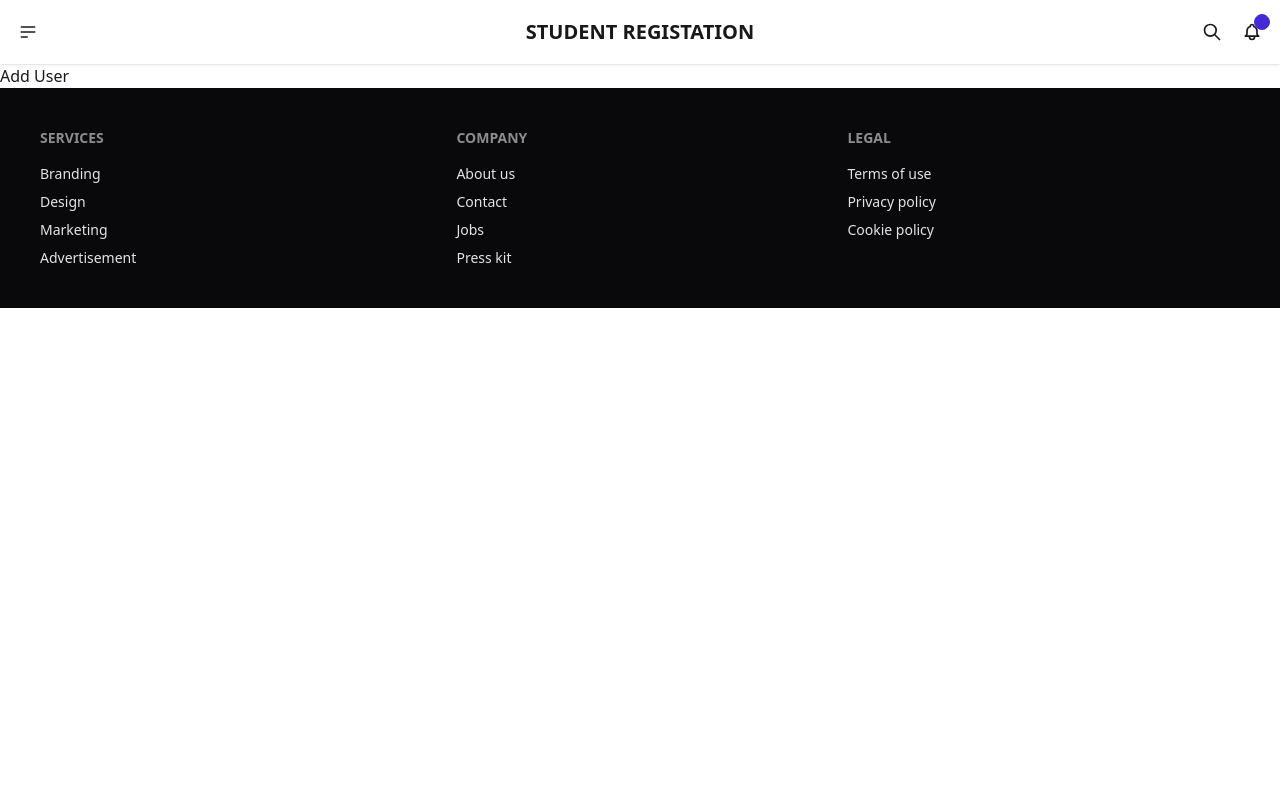
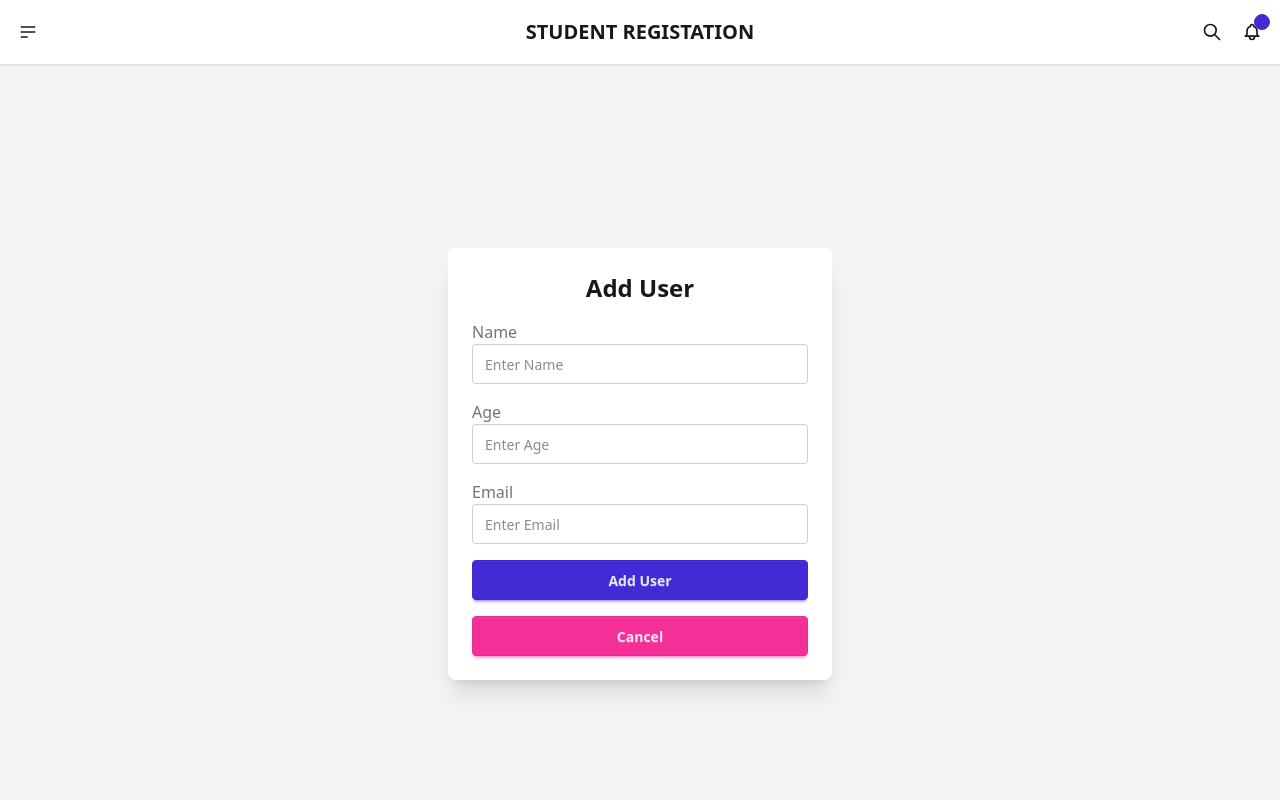
Before and after one commit to Senitha-Shehan/MERN-TEST-PROJECT, a React (Vite) app in the folder frontend/: page /AddUser in a window 1280 px wide. Shown: the top 800 px of the page. Built offline with nearby package versions, Linux system fonts and the light colour scheme.

Commit message:
Frontend Done

```diff
--- a/frontend/src/component/AddUser/AddUser.jsx
+++ b/frontend/src/component/AddUser/AddUser.jsx
@@ -1,13 +1,83 @@
-import React from 'react'
+import React, { useState } from "react";
+import { useNavigate } from "react-router-dom";
+import axios from "axios";
 
 const AddUser = () => {
-  return (
-    <div>
+    const navigate = useNavigate();
+    const [inputs, setInputs] = useState({
+        name: "",
+        age: "",
+        email: ""
+    });
 
-        <h1>Add User</h1>
+    const handleChange = (e) => {
+        setInputs((prevState) => ({
+            ...prevState,
+            [e.target.name]: e.target.value,
+        }));
+    };
 
-    </div>
-  )
-}
+    const handleSubmit = async (e) => {
+        e.preventDefault();
+        try {
+            const response = await axios.post("http://localhost:5000/users", inputs);
+            alert("User added successfully!");
+            navigate(`/UserDetails`); // Navigate to user details
+        } catch (error) {
+            console.error("Error adding user:", error.response?.data || error.message);
+            alert(error.response?.data?.message || "Failed to add user.");
+        }
+    };
 
-export default AddUser
+    return (
+        <div className="flex justify-center items-center min-h-screen bg-gray-100">
+            <div className="card w-96 bg-white shadow-xl p-6">
+                <h2 className="text-2xl font-bold mb-4 text-center">Add User</h2>
+                <form onSubmit={handleSubmit} className="space-y-4">
+                    <div>
+                        <label className="label">Name</label>
+                        <input
+                            type="text"
+                            name="name"
+                            value={inputs.name}
+                            onChange={handleChange}
+                            className="input input-bordered w-full"
+                            placeholder="Enter Name"
+                            required
+                        />
+                    </div>
+                    <div>
+                        <label className="label">Age</label>
+                        <input
+                            type="number"
+                            name="age"
+                            value={inputs.age}
+                            onChange={handleChange}
+                            className="input input-bordered w-full"
+                            placeholder="Enter Age"
+                            required
+                        />
+                    </div>
+                    <div>
+                        <label className="label">Email</label>
+                        <input
+                            type="email"
+                            name="email"
+                            value={inputs.email}
+                            onChange={handleChange}
+                            className="input input-bordered w-full"
+                            placeholder="Enter Email"
+                            required
+                        />
+                    </div>
+                    <button type="submit" className="btn btn-primary w-full">Add User</button>
+                </form>
+                <button onClick={() => navigate("/")} className="btn btn-secondary mt-4 w-full">
+                    Cancel
+                </button>
+            </div>
+        </div>
+    );
+};
+
+export default AddUser;
--- a/frontend/src/component/UserDetails/UserDetails.jsx
+++ b/frontend/src/component/UserDetails/UserDetails.jsx
@@ -1,6 +1,5 @@
 import React, { useEffect, useState } from "react";
 import axios from "axios";
-import User from "../User/User";
 
 const URL = "http://localhost:5000/users";
 
@@ -10,22 +9,139 @@ const fetchHandler = async () => {
 
 const UserDetails = () => {
   const [users, setUsers] = useState([]);
+  const [editIndex, setEditIndex] = useState(null);
+  const [editedUser, setEditedUser] = useState({});
 
   useEffect(() => {
     fetchHandler().then((data) => setUsers(data));
   }, []);
 
+  const handleDelete = async (id) => {
+    try {
+      await axios.delete(`${URL}/${id}`);
+      setUsers(users.filter((user) => user._id !== id));
+    } catch (error) {
+      console.error("Error deleting user:", error);
+    }
+  };
+
+  const handleEdit = (index) => {
+    setEditIndex(index);
+    setEditedUser(users[index]);
+  };
+
+  const handleUpdate = async (id) => {
+    try {
+      await axios.put(`${URL}/${id}`, editedUser);
+      const updatedUsers = [...users];
+      updatedUsers[editIndex] = editedUser;
+      setUsers(updatedUsers);
+      setEditIndex(null);
+    } catch (error) {
+      console.error("Error updating user:", error);
+    }
+  };
+
+  const handleChange = (e) => {
+    setEditedUser({ ...editedUser, [e.target.name]: e.target.value });
+  };
+
   return (
-    <div>
-      <h1>Display User Details</h1>
+    <div className="container mx-auto p-6">
+      <h1 className="text-3xl font-bold text-center mb-6">User Details</h1>
 
-      <div>
-        {users &&
-          users.map((user, i) => (
-            <div key={i}>
-              <User user={user} />
-            </div>
-          ))}
+      <div className="overflow-x-auto">
+        <table className="table w-full border-collapse border border-gray-300 shadow-lg">
+          <thead>
+            <tr className="bg-gray-200 text-gray-700">
+              <th className="border border-gray-300 px-4 py-2">#</th>
+              <th className="border border-gray-300 px-4 py-2">Name</th>
+              <th className="border border-gray-300 px-4 py-2">Age</th>
+              <th className="border border-gray-300 px-4 py-2">Email</th>
+              <th className="border border-gray-300 px-4 py-2">Actions</th>
+            </tr>
+          </thead>
+
+          <tbody>
+            {users.length > 0 ? (
+              users.map((user, index) => (
+                <tr key={user._id} className="text-center">
+                  <td className="border border-gray-300 px-4 py-2">{index + 1}</td>
+
+                  {/* Editable Inputs */}
+                  {editIndex === index ? (
+                    <>
+                      <td className="border border-gray-300 px-4 py-2">
+                        <input
+                          type="text"
+                          name="name"
+                          value={editedUser.name}
+                          onChange={handleChange}
+                          className="border px-2 py-1 w-full"
+                        />
+                      </td>
+                      <td className="border border-gray-300 px-4 py-2">
+                        <input
+                          type="number"
+                          name="age"
+                          value={editedUser.age}
+                          onChange={handleChange}
+                          className="border px-2 py-1 w-full"
+                        />
+                      </td>
+                      <td className="border border-gray-300 px-4 py-2">
+                        <input
+                          type="email"
+                          name="email"
+                          value={editedUser.email}
+                          onChange={handleChange}
+                          className="border px-2 py-1 w-full"
+                        />
+                      </td>
+                    </>
+                  ) : (
+                    <>
+                      <td className="border border-gray-300 px-4 py-2">{user.name}</td>
+                      <td className="border border-gray-300 px-4 py-2">{user.age}</td>
+                      <td className="border border-gray-300 px-4 py-2">{user.email}</td>
+                    </>
+                  )}
+
+                  {/* Actions */}
+                  <td className="border border-gray-300 px-4 py-2 space-x-2">
+                    {editIndex === index ? (
+                      <button
+                        onClick={() => handleUpdate(user._id)}
+                        className="bg-green-500 text-white px-3 py-1 rounded"
+                      >
+                        Update
+                      </button>
+                    ) : (
+                      <button
+                        onClick={() => handleEdit(index)}
+                        className="bg-blue-500 text-white px-3 py-1 rounded"
+                      >
+                        Edit
+                      </button>
+                    )}
+                    <button
+                      onClick={() => handleDelete(user._id)}
+                      className="bg-red-500 text-white px-3 py-1 rounded"
+                    >
+                      Delete
+                    </button>
+                  </td>
+                </tr>
+              ))
+            ) : (
+              <tr>
+                <td colSpan="5" className="text-center py-4 text-gray-500">
+                  No users found.
+                </td>
+              </tr>
+            )}
+          </tbody>
+        </table>
       </div>
     </div>
   );
```
